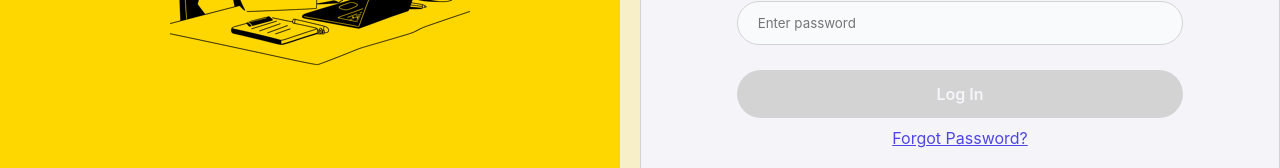
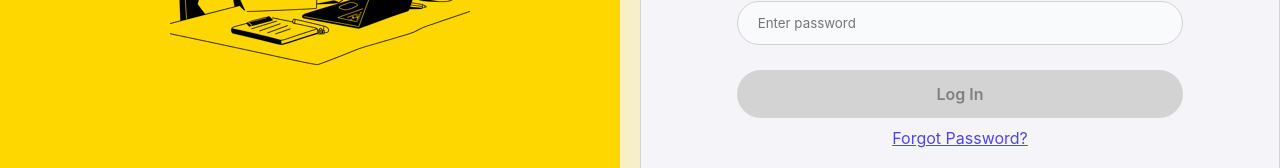
Before and after one commit to p3uj/BizTrend-Forecast, a React (Vite) app in the folder frontend/: page / in a window 1280 px wide. Both pictures are taken after a click on the button "Admin User". Shown: the part 469-637 px from the top of the page. Built offline with nearby package versions, Linux system fonts and the light colour scheme.

Commit message:
Update style of the disabled button in log in page.

```diff
--- a/frontend/src/css/LogIn.css
+++ b/frontend/src/css/LogIn.css
@@ -87,7 +87,8 @@
 
 .login-page button:disabled {
   background-color: #d3d3d3;
-  cursor: no-drop;
+  cursor: not-allowed;
+  color: #808080;
 }
 
 .login-page a {
```
